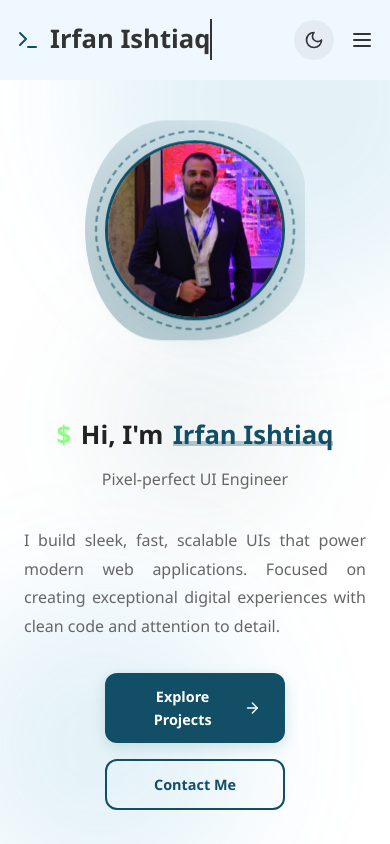
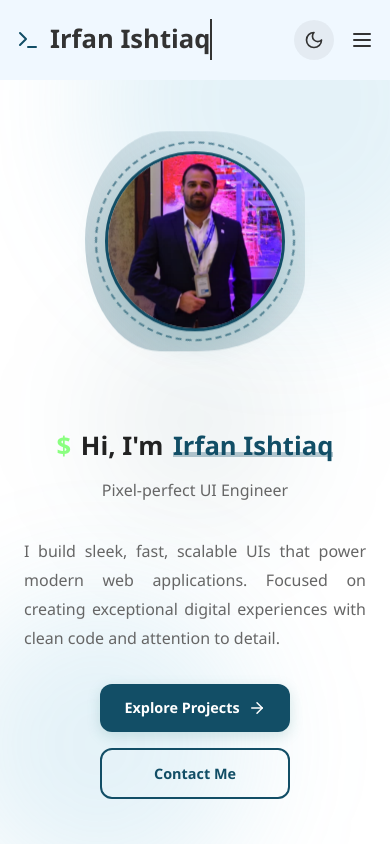
Before and after one commit to irfan3434/irfanishtiaq.dev, a React (Create React App) app: page / in a window 390 px wide. Shown: the top 844 px of the page. Built offline with nearby package versions, Linux system fonts and the light colour scheme.

Commit message:
amendment in tech stack and mobile view

```diff
--- a/src/pages/Home.css
+++ b/src/pages/Home.css
@@ -925,7 +925,7 @@ body.dark-mode .stat-label {
   .hero-cta {
     font-size: .9rem;
     padding: .75rem 1.5rem;
-    width: 180px;
+    width: 190px;
     text-align: center;
     justify-content: center;
   }
```
